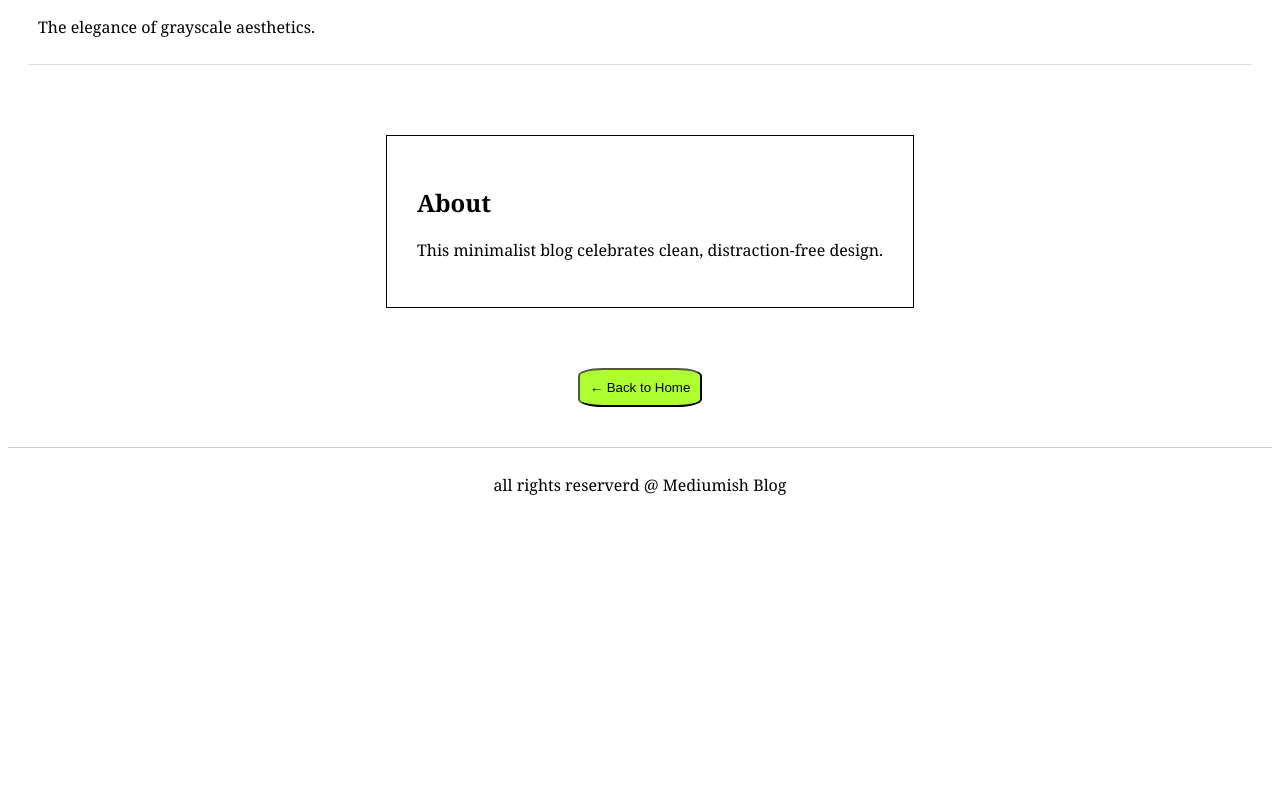
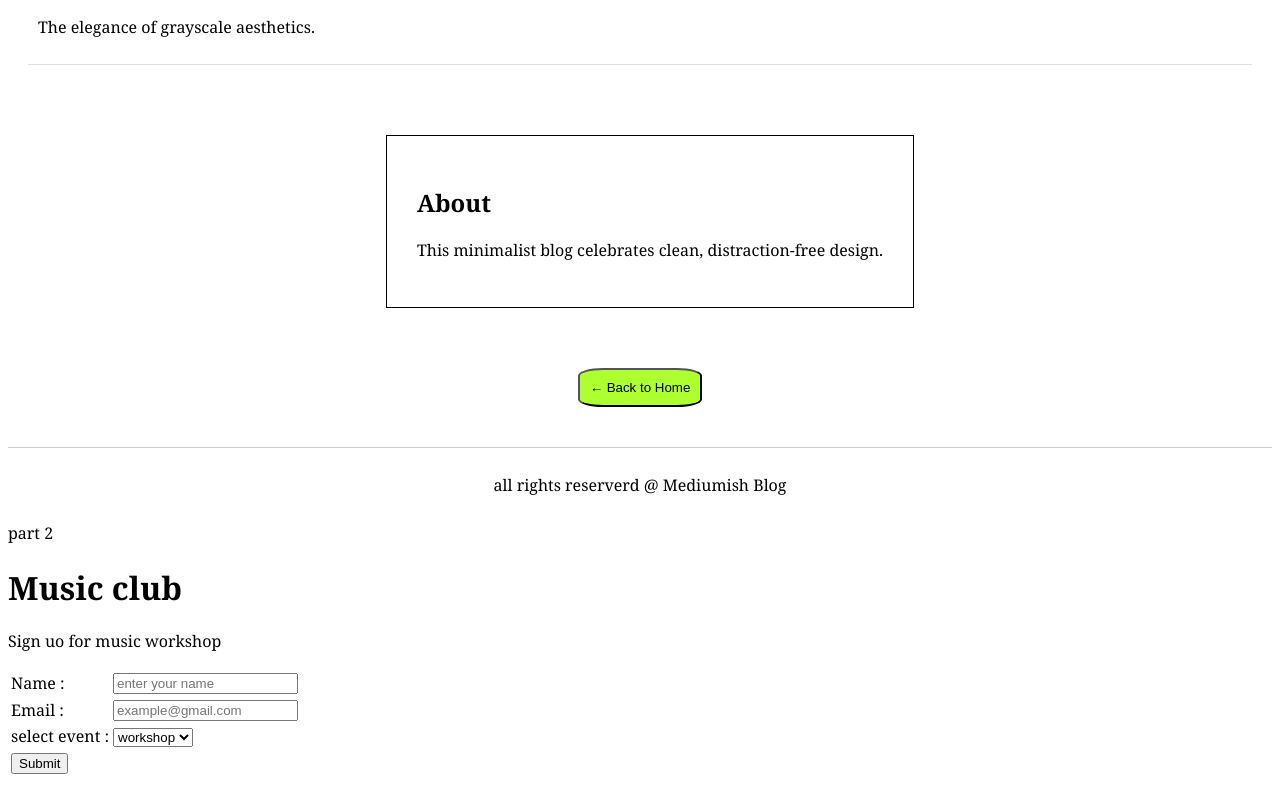
Before and after one commit to Rayz2425/relay-hackathonn, a plain HTML site: page relay-hackathon/index.html in a window 1280 px wide. Shown: the part 578-1363 px from the top of the page. Before the commit the page ends 1108 px from the top, so only its background shows below. Drawn offline with Linux system fonts and the light colour scheme.

Commit message:
Update index.html

```diff
--- a/relay-hackathon/index.html
+++ b/relay-hackathon/index.html
@@ -57,5 +57,45 @@
       <p>all rights reserverd @ Mediumish Blog</p>
     </footer>
   <script src="script.js"></script>
+  part 2
+  <h1>
+    Music club
+  </h1>
+  <p>Sign uo for music workshop</p>
+<form action="" method="post">
+  <table>
+    <tr>
+      <td>
+        <label id="name" name="name">Name :</label>
+      </td>
+      <td>
+        <input type="text" id="name" placeholder="enter your name">
+      </td>
+    </tr>
+    <tr>
+      <td>
+        <label id="email" name="email">Email :</label>
+      </td>
+      <td>
+        <input type="text" id="emmail" placeholder="example@gmail.com">
+      </td>
+    </tr>
+    <tr>
+     <td> <label id="event"></label>select event :</td>
+     <td>
+      <select name="event" id="event">
+        <option value="workshop">workshop</option>
+        <option value="singing">singing</option>
+        <option value="etc">etc</option>
+      </select>
+     </td>
+    </tr>
+    <tr>
+      <td>
+        <button type="submit" onclick="alert()">Submit</button>
+      </td>
+    </tr>
+  </table>
+</form>
 </body>
 </html>
```
